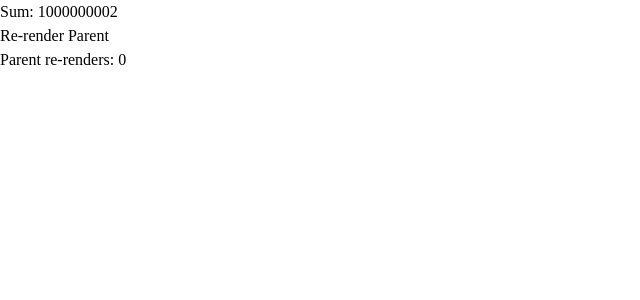
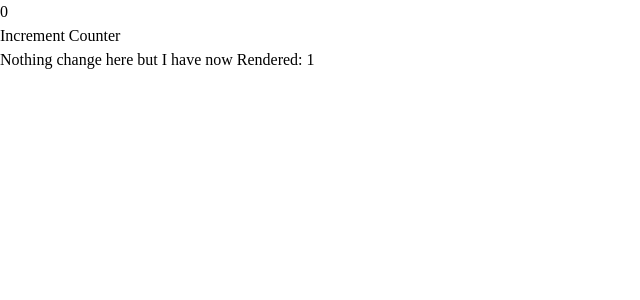
Before and after one commit to nidhi-webdev/pokemon, a React (Vite) app in the folder pokemon/: page / in a window 1280 px wide. Shown: the top 300 px of the page, without its empty margins (0-640 px from the left). Built offline with nearby package versions, Linux system fonts and the light colour scheme.

Commit message:
We are passing object here and memo wont work

```diff
--- a/pokemon/src/App.jsx
+++ b/pokemon/src/App.jsx
@@ -8,7 +8,7 @@ import { BioProvider } from './contextAPI/ContextApi'
 import { DarkLightComp, ThemeProvider } from './contextAPI/DaskLight'
 import { UseReducer } from './useReducer/UseReducer'
 import { ReactMemoParent } from './memo/ReactMemo'
-import { MemoParentComponent } from './memo/UseMemo'
+// import { MemoParentComponent } from './memo/UseMemo'
 
 
 
@@ -32,8 +32,8 @@ const App = () => {
 
       {/* <UseReducer /> */}
 
-      {/* <ReactMemoParent /> */}
-      <MemoParentComponent />
+      <ReactMemoParent />
+      {/* <MemoParentComponent /> */}
     </div>
   )
 }
--- a/pokemon/src/memo/MemoCount.jsx
+++ b/pokemon/src/memo/MemoCount.jsx
@@ -2,7 +2,7 @@ import { useRef, memo } from "react";
 
 const MemoCountChild = () => {
     const renderCount = useRef(0)
-console.log("I am from Render Count" ,renderCount);
+    console.log("I am from Render Count", renderCount);
 
 
 
--- a/pokemon/src/memo/ReactMemo.jsx
+++ b/pokemon/src/memo/ReactMemo.jsx
@@ -1,9 +1,13 @@
 import { useState } from "react"
-import  MemoCountChild  from './MemoCount'
+import MemoCountChild from './MemoCount'
 
 export const ReactMemoParent = () => {
     const [count, setCount] = useState(0)
 
+    const myBoiData = {
+        name: "Test",
+        age: 30
+    }
 
     return <>
         <div className="flex flex-col justify-center items-center p-10 gap-6">
@@ -12,7 +16,7 @@ export const ReactMemoParent = () => {
                 className="bg-sky-600 px-4 py-2 rounded text-white cursor-pointer"> Increment Counter </button>
         </div>
 
-       <MemoCountChild />
+        <MemoCountChild boiData={myBoiData} />
     </>
 
 }
```
Lines whose indentation alone changed are shown as unchanged.
